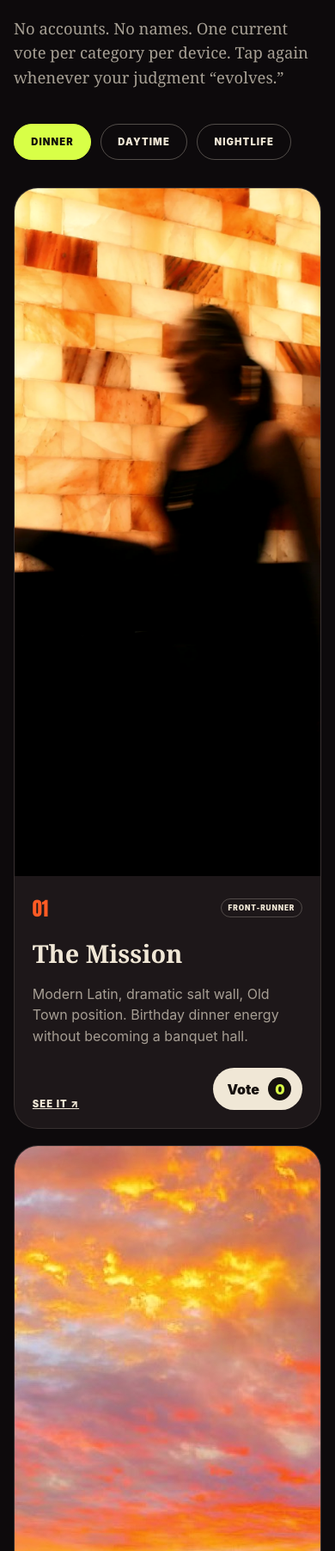
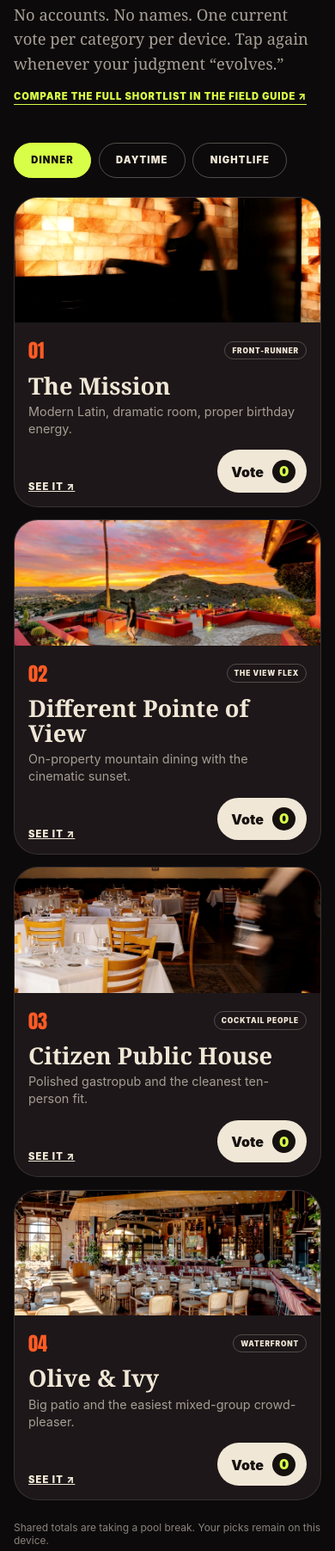
Before and after one commit to clawSean/scotty-trip, a website: page public/index.html in a window 390 px wide. Shown: the part 7419-9223 px from the top of the page at 86% size. Drawn offline with Linux system fonts and the light colour scheme; no server answers.

Commit message:
Compact trip voting cards

```diff
--- a/public/index.html
+++ b/public/index.html
@@ -144,7 +144,7 @@
           <p class="kicker">Democracy, but attractive</p>
           <h2>Pick our poison</h2>
         </div>
-        <p>No accounts. No names. One current vote per category per device. Tap again whenever your judgment “evolves.”</p>
+        <p>No accounts. No names. One current vote per category per device. Tap again whenever your judgment “evolves.” <a class="vote-guide-link" href="/guide.html">Compare the full shortlist in the Field Guide ↗</a></p>
       </div>
 
       <div class="vote-tabs" role="tablist" aria-label="Voting categories">
@@ -156,53 +156,53 @@
       <div class="vote-grid" aria-live="polite">
         <article class="vote-card" data-category="dinner" data-option="mission">
           <img src="/assets/the-mission.webp" alt="The glowing salt wall dining room at The Mission" width="1200" height="800" loading="lazy">
-          <div class="vote-card-body"><div><span class="card-no">01</span><span class="pill">FRONT-RUNNER</span></div><h3>The Mission</h3><p>Modern Latin, dramatic salt wall, Old Town position. Birthday dinner energy without becoming a banquet hall.</p><div class="card-actions"><a href="https://www.themissionaz.com/old-town" target="_blank" rel="noreferrer">See it ↗</a><button type="button" data-vote>Vote <span data-count>0</span></button></div></div>
+          <div class="vote-card-body"><div><span class="card-no">01</span><span class="pill">FRONT-RUNNER</span></div><h3>The Mission</h3><p>Modern Latin, dramatic room, proper birthday energy.</p><div class="card-actions"><a href="https://www.themissionaz.com/old-town" target="_blank" rel="noreferrer">See it ↗</a><button type="button" data-vote>Vote <span data-count>0</span></button></div></div>
         </article>
         <article class="vote-card" data-category="dinner" data-option="dpov">
           <img src="/assets/dpov.jpg" alt="Sunset patio overlooking Phoenix at Different Pointe of View" width="1600" height="1067" loading="lazy">
-          <div class="vote-card-body"><div><span class="card-no">02</span><span class="pill">THE VIEW FLEX</span></div><h3>Different Pointe of View</h3><p>On-property mountain dining. The easiest logistics and the most cinematic sunset—assuming we reserve it before everyone else does.</p><div class="card-actions"><a href="https://tapatiocliffshilton.com/dining/different-pointe-of-view/" target="_blank" rel="noreferrer">See it ↗</a><button type="button" data-vote>Vote <span data-count>0</span></button></div></div>
+          <div class="vote-card-body"><div><span class="card-no">02</span><span class="pill">THE VIEW FLEX</span></div><h3>Different Pointe of View</h3><p>On-property mountain dining with the cinematic sunset.</p><div class="card-actions"><a href="https://tapatiocliffshilton.com/dining/different-pointe-of-view/" target="_blank" rel="noreferrer">See it ↗</a><button type="button" data-vote>Vote <span data-count>0</span></button></div></div>
         </article>
         <article class="vote-card" data-category="dinner" data-option="citizen">
-          <img src="/assets/social-tap.jpg" alt="Covered Scottsdale patio with fire features" width="1600" height="1067" loading="lazy">
-          <div class="vote-card-body"><div><span class="card-no">03</span><span class="pill">COCKTAIL PEOPLE</span></div><h3>Citizen Public House</h3><p>Polished gastropub, strong cocktails, real group-dining path and enough grown-up energy to disguise what happens afterward.</p><div class="card-actions"><a href="https://citizenpublichouse.com/" target="_blank" rel="noreferrer">See it ↗</a><button type="button" data-vote>Vote <span data-count>0</span></button></div></div>
+          <img src="/assets/citizen-public-house.jpg" alt="Interior of Citizen Public House" width="1600" height="1066" loading="lazy">
+          <div class="vote-card-body"><div><span class="card-no">03</span><span class="pill">COCKTAIL PEOPLE</span></div><h3>Citizen Public House</h3><p>Polished gastropub and the cleanest ten-person fit.</p><div class="card-actions"><a href="https://citizenpublichouse.com/" target="_blank" rel="noreferrer">See it ↗</a><button type="button" data-vote>Vote <span data-count>0</span></button></div></div>
         </article>
         <article class="vote-card" data-category="dinner" data-option="olive">
-          <img src="/assets/artwalk.jpg" alt="Old Town Scottsdale galleries lit after sunset" width="1600" height="1066" loading="lazy">
-          <div class="vote-card-body"><div><span class="card-no">04</span><span class="pill">WATERFRONT</span></div><h3>Olive &amp; Ivy</h3><p>Big patio, easy mixed-group appeal, Scottsdale Waterfront location. Less theatrical, more likely to make everyone happy.</p><div class="card-actions"><a href="https://www.oliveandivyrestaurant.com/locations/scottsdale-az/" target="_blank" rel="noreferrer">See it ↗</a><button type="button" data-vote>Vote <span data-count>0</span></button></div></div>
+          <img src="/assets/olive-and-ivy.jpg" alt="Patio dining at Olive and Ivy" width="1600" height="900" loading="lazy">
+          <div class="vote-card-body"><div><span class="card-no">04</span><span class="pill">WATERFRONT</span></div><h3>Olive &amp; Ivy</h3><p>Big patio and the easiest mixed-group crowd-pleaser.</p><div class="card-actions"><a href="https://www.oliveandivyrestaurant.com/locations/scottsdale-az/" target="_blank" rel="noreferrer">See it ↗</a><button type="button" data-vote>Vote <span data-count>0</span></button></div></div>
         </article>
 
         <article class="vote-card" data-category="daytime" data-option="papago" hidden>
-          <img src="/assets/artwalk.jpg" alt="Warm desert colors and Scottsdale art at dusk" width="1600" height="1066" loading="lazy">
-          <div class="vote-card-body"><div><span class="card-no">01</span><span class="pill">EASY + PRETTY</span></div><h3>Papago + Desert Garden</h3><p>The best low-drama nature half-day: red rock, iconic holes, paved garden loops and very little opportunity for a rescue helicopter.</p><div class="card-actions"><a href="https://www.google.com/maps/search/?api=1&query=Papago+Park+Phoenix+AZ" target="_blank" rel="noreferrer">Map ↗</a><button type="button" data-vote>Vote <span data-count>0</span></button></div></div>
+          <img src="/assets/papago-park.jpg" alt="Papago Park's red sandstone landscape" width="1600" height="982" loading="lazy">
+          <div class="vote-card-body"><div><span class="card-no">01</span><span class="pill">EASY + PRETTY</span></div><h3>Papago + Desert Garden</h3><p>Red rock and garden loops with minimal rescue risk.</p><div class="card-actions"><a href="https://www.google.com/maps/search/?api=1&query=Papago+Park+Phoenix+AZ" target="_blank" rel="noreferrer">Map ↗</a><button type="button" data-vote>Vote <span data-count>0</span></button></div></div>
         </article>
         <article class="vote-card" data-category="daytime" data-option="taliesin" hidden>
           <img src="/assets/taliesin.jpg" alt="Taliesin West architecture framed by desert mountains" width="1600" height="777" loading="lazy">
-          <div class="vote-card-body"><div><span class="card-no">02</span><span class="pill">ACTUAL CULTURE</span></div><h3>Taliesin West</h3><p>Frank Lloyd Wright’s desert home and studio. Self-guided enough for group chaos, distinct enough to justify putting on shoes.</p><div class="card-actions"><a href="https://franklloydwright.org/taliesin-west-tours/" target="_blank" rel="noreferrer">Tickets ↗</a><button type="button" data-vote>Vote <span data-count>0</span></button></div></div>
+          <div class="vote-card-body"><div><span class="card-no">02</span><span class="pill">ACTUAL CULTURE</span></div><h3>Taliesin West</h3><p>Frank Lloyd Wright’s desert home, minus committee work.</p><div class="card-actions"><a href="https://franklloydwright.org/taliesin-west-tours/" target="_blank" rel="noreferrer">Tickets ↗</a><button type="button" data-vote>Vote <span data-count>0</span></button></div></div>
         </article>
         <article class="vote-card" data-category="daytime" data-option="balloon" hidden>
           <img src="/assets/balloon.jpg" alt="Three hot air balloons floating over the Sonoran Desert" width="1600" height="1067" loading="lazy">
-          <div class="vote-card-body"><div><span class="card-no">03</span><span class="pill">BIG SWING</span></div><h3>Sunrise Balloon</h3><p>The prettiest possible lack of sleep. Adults-only split mission; spectacular, expensive, weather-dependent and worth discussing.</p><div class="card-actions"><a href="https://hotairexpeditions.com/" target="_blank" rel="noreferrer">Fly ↗</a><button type="button" data-vote>Vote <span data-count>0</span></button></div></div>
+          <div class="vote-card-body"><div><span class="card-no">03</span><span class="pill">BIG SWING</span></div><h3>Sunrise Balloon</h3><p>Spectacular, expensive, weather-dependent lack of sleep.</p><div class="card-actions"><a href="https://hotairexpeditions.com/" target="_blank" rel="noreferrer">Fly ↗</a><button type="button" data-vote>Vote <span data-count>0</span></button></div></div>
         </article>
         <article class="vote-card" data-category="daytime" data-option="topgolf" hidden>
           <img src="/assets/party-bike.jpg" alt="Friends enjoying a Scottsdale group activity beneath blue sky" width="1600" height="914" loading="lazy">
-          <div class="vote-card-body"><div><span class="card-no">04</span><span class="pill">LOW FRICTION</span></div><h3>Topgolf</h3><p>Two bays, food, drinks, no hiking footwear and an easy exit. Reservations open fourteen days ahead.</p><div class="card-actions"><a href="https://topgolf.com/us/riverwalk/" target="_blank" rel="noreferrer">Book ↗</a><button type="button" data-vote>Vote <span data-count>0</span></button></div></div>
+          <div class="vote-card-body"><div><span class="card-no">04</span><span class="pill">LOW FRICTION</span></div><h3>Topgolf</h3><p>Food, drinks, no hiking footwear, easy exit.</p><div class="card-actions"><a href="https://topgolf.com/us/riverwalk/" target="_blank" rel="noreferrer">Book ↗</a><button type="button" data-vote>Vote <span data-count>0</span></button></div></div>
         </article>
 
         <article class="vote-card" data-category="nightlife" data-option="rooftop" hidden>
           <img src="/assets/artwalk.jpg" alt="Scottsdale glowing in the evening" width="1600" height="1066" loading="lazy">
-          <div class="vote-card-body"><div><span class="card-no">01</span><span class="pill">EXACT DATE</span></div><h3>Rock the Rooftop</h3><p>Friday country concert at W Scottsdale. Conveniently aligned with both the trip and the broader project of behaving badly.</p><div class="card-actions"><a href="https://rocktherooftopfest.com/" target="_blank" rel="noreferrer">Details ↗</a><button type="button" data-vote>Vote <span data-count>0</span></button></div></div>
+          <div class="vote-card-body"><div><span class="card-no">01</span><span class="pill">EXACT DATE</span></div><h3>Rock the Rooftop</h3><p>Friday country concert at W Scottsdale.</p><div class="card-actions"><a href="https://rocktherooftopfest.com/" target="_blank" rel="noreferrer">Details ↗</a><button type="button" data-vote>Vote <span data-count>0</span></button></div></div>
         </article>
         <article class="vote-card" data-category="nightlife" data-option="partybike" hidden>
           <img src="/assets/party-bike.jpg" alt="Group riding an Arizona Party Bike in Scottsdale" width="1600" height="914" loading="lazy">
-          <div class="vote-card-body"><div><span class="card-no">02</span><span class="pill">PUBLIC HUMILIATION</span></div><h3>Party Bike</h3><p>A rolling bar crawl with pedals, music and no plausible deniability. Private-booking path available.</p><div class="card-actions"><a href="https://www.arizonapartybike.com/scottsdale/" target="_blank" rel="noreferrer">Ride ↗</a><button type="button" data-vote>Vote <span data-count>0</span></button></div></div>
+          <div class="vote-card-body"><div><span class="card-no">02</span><span class="pill">PUBLIC HUMILIATION</span></div><h3>Party Bike</h3><p>Pedals, music, bar stops, no plausible deniability.</p><div class="card-actions"><a href="https://www.arizonapartybike.com/scottsdale/" target="_blank" rel="noreferrer">Ride ↗</a><button type="button" data-vote>Vote <span data-count>0</span></button></div></div>
         </article>
         <article class="vote-card" data-category="nightlife" data-option="socialtap" hidden>
           <img src="/assets/social-tap.jpg" alt="Social Tap patio with televisions and fire features" width="1600" height="1067" loading="lazy">
-          <div class="vote-card-body"><div><span class="card-no">03</span><span class="pill">F1 → OLD TOWN</span></div><h3>Social Tap</h3><p>Thirty screens, commercial F1 package, 2 AM close. Best candidate for watching the race and immediately making it everyone else’s problem.</p><div class="card-actions"><a href="https://socialtapscottsdaleaz.com/" target="_blank" rel="noreferrer">See it ↗</a><button type="button" data-vote>Vote <span data-count>0</span></button></div></div>
+          <div class="vote-card-body"><div><span class="card-no">03</span><span class="pill">F1 → OLD TOWN</span></div><h3>Social Tap</h3><p>Thirty screens, late close, current F1 leader.</p><div class="card-actions"><a href="https://socialtapscottsdaleaz.com/" target="_blank" rel="noreferrer">See it ↗</a><button type="button" data-vote>Vote <span data-count>0</span></button></div></div>
         </article>
         <article class="vote-card" data-category="nightlife" data-option="whiskey" hidden>
           <img src="/assets/whiskey-row.jpg" alt="Cocktails served at Whiskey Row Scottsdale" width="1600" height="970" loading="lazy">
-          <div class="vote-card-body"><div><span class="card-no">04</span><span class="pill">LOUD ON PURPOSE</span></div><h3>Whiskey Row</h3><p>Country bar, live music, dancing and the safest possible bet that nobody will call the evening “too quiet.”</p><div class="card-actions"><a href="https://dierkswhiskeyrow.com/scottsdale-az/" target="_blank" rel="noreferrer">See it ↗</a><button type="button" data-vote>Vote <span data-count>0</span></button></div></div>
+          <div class="vote-card-body"><div><span class="card-no">04</span><span class="pill">LOUD ON PURPOSE</span></div><h3>Whiskey Row</h3><p>Country bar, live music, dancing, guaranteed volume.</p><div class="card-actions"><a href="https://dierkswhiskeyrow.com/scottsdale-az/" target="_blank" rel="noreferrer">See it ↗</a><button type="button" data-vote>Vote <span data-count>0</span></button></div></div>
         </article>
       </div>
       <p class="vote-status" data-vote-status>Shared totals will appear here once the desert establishes contact.</p>
--- a/public/styles.css
+++ b/public/styles.css
@@ -152,22 +152,24 @@ img { display: block; max-width: 100%; }
 .status.option { background: var(--acid); }
 
 /* Voting */
-.vote-section { background: var(--night); color: var(--bone); }
+.vote-section { padding-block: clamp(4rem, 7vw, 6rem); background: var(--night); color: var(--bone); }
+.vote-section .section-heading { margin-bottom: 2.75rem; }
 .section-heading.invert > p { color: rgba(240,231,214,.68); }
-.vote-tabs { display: flex; gap: .7rem; margin-bottom: 2rem; }
+.vote-guide-link { display: block; width: fit-content; margin-top: 1rem; color: var(--acid); font-family: var(--sans); font-size: .7rem; font-weight: 900; letter-spacing: .08em; text-transform: uppercase; text-underline-offset: .3rem; }
+.vote-tabs { display: flex; gap: .55rem; margin-bottom: 1.35rem; }
 .vote-filter { border: 1px solid rgba(240,231,214,.3); border-radius: 999px; background: transparent; color: var(--bone); padding: .8rem 1.2rem; font-size: .7rem; font-weight: 900; text-transform: uppercase; letter-spacing: .1em; cursor: pointer; }
 .vote-filter.is-active { background: var(--acid); color: var(--night); border-color: var(--acid); }
-.vote-grid { display: grid; grid-template-columns: repeat(2, 1fr); gap: 1.2rem; }
+.vote-grid { display: grid; grid-template-columns: repeat(2, 1fr); gap: .9rem; }
 .vote-card { min-width: 0; background: #1d1719; border: 1px solid rgba(240,231,214,.12); border-radius: var(--radius); overflow: hidden; transition: transform .25s, border .25s; }
 .vote-card:hover { transform: translateY(-6px); border-color: rgba(216,255,71,.5); }
-.vote-card img { width: 100%; aspect-ratio: 1.75; object-fit: cover; filter: saturate(.9) contrast(1.04); }
-.vote-card-body { padding: clamp(1.3rem, 3vw, 2.3rem); }
+.vote-card img { display: block; width: 100%; height: auto; aspect-ratio: 2.35; object-fit: cover; filter: saturate(.9) contrast(1.04); }
+.vote-card-body { padding: clamp(1.05rem, 2vw, 1.55rem); }
 .vote-card-body > div:first-child { display: flex; align-items: center; justify-content: space-between; }
 .card-no { color: var(--sun); font-family: var(--display); font-size: 1.4rem; }
 .pill { border: 1px solid rgba(240,231,214,.25); border-radius: 999px; padding: .3rem .5rem; font-size: .52rem; letter-spacing: .1em; font-weight: 900; }
-.vote-card h3 { font-family: var(--serif); font-size: clamp(1.8rem, 3vw, 3rem); margin: 1rem 0 .6rem; }
-.vote-card p { color: rgba(240,231,214,.65); line-height: 1.55; min-height: 3.1em; }
-.card-actions { display: flex; justify-content: space-between; align-items: center; margin-top: 1.5rem; }
+.vote-card h3 { font-family: var(--serif); font-size: clamp(1.65rem, 2.5vw, 2.4rem); margin: .65rem 0 .35rem; line-height: 1.05; }
+.vote-card p { margin: 0; color: rgba(240,231,214,.65); line-height: 1.4; min-height: 2.8em; }
+.card-actions { display: flex; justify-content: space-between; align-items: center; margin-top: .9rem; }
 .card-actions a { font-size: .7rem; text-transform: uppercase; font-weight: 900; letter-spacing: .1em; }
 .card-actions button { border: 0; border-radius: 999px; padding: .7rem .8rem .7rem 1rem; background: var(--bone); color: var(--ink); font-weight: 900; cursor: pointer; }
 .card-actions button span { display: inline-grid; place-items: center; width: 27px; height: 27px; margin-left: .45rem; border-radius: 50%; background: var(--ink); color: var(--acid); }
@@ -379,6 +381,10 @@ dialog h2 { margin: .5rem 0 1.5rem; font-size: clamp(3rem, 9vw, 5rem); }
   .manifesto-stats span { font-size: .52rem; }
   .vote-tabs { overflow-x: auto; }
   .vote-filter { white-space: nowrap; }
+  .vote-card img { aspect-ratio: 2.45; }
+  .vote-card-body { padding: 1rem; }
+  .vote-card h3 { font-size: clamp(1.55rem, 7vw, 2rem); }
+  .vote-card p { font-size: .9rem; }
   .card-actions { align-items: end; }
   .plan-machine > p { bottom: -1rem; }
   .gallery { grid-template-columns: 1fr; grid-template-rows: 56vh 38vh 38vh auto; }
```
